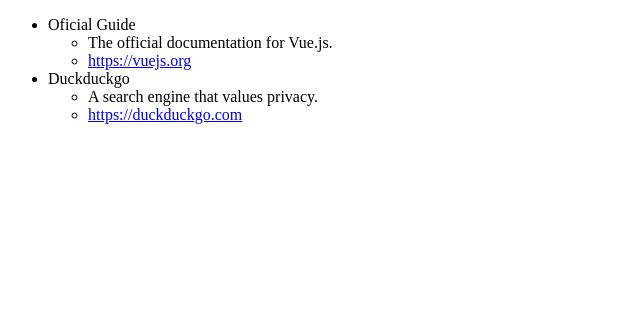
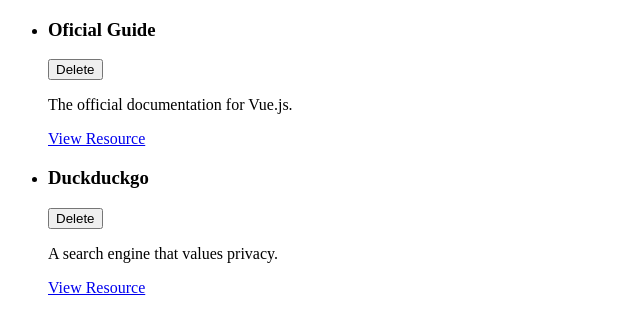
Before and after one commit to Nebucatnetzer/vuejs_course, a Vue app in the folder 2021-02-08 prj-cmp-01-starting-setup/: page / in a window 1280 px wide. Shown: the top 334 px of the page, without its empty margins (0-640 px from the left). Built offline with nearby package versions, Linux system fonts and the light colour scheme.

Commit message:
lesson 125: move the list to a component

```diff
--- a/2021-02-08 prj-cmp-01-starting-setup/src/App.vue
+++ b/2021-02-08 prj-cmp-01-starting-setup/src/App.vue
@@ -1,21 +1,22 @@
 <template>
   <ul>
-    <li v-for="resource in storedResources" :key="resource.id">
-      {{ resource.title }}
-      <ul>
-        <li>
-          {{ resource.description }}
-        </li>
-        <li>
-          <a :href="resource.link">{{ resource.link }}</a>
-        </li>
-      </ul>
-    </li>
+    <learning-resource
+      v-for="resource in storedResources"
+      :key="resource.id"
+      :title="resource.title"
+      :description="resource.description"
+      :link="resource.link"
+    ></learning-resource>
   </ul>
 </template>
 
 <script>
+import LearningResource from './components/resources/LearningResource';
+
 export default {
+  components: {
+    LearningResource
+  },
   data() {
     return {
       storedResources: [
--- /dev/null
+++ b/2021-02-08 prj-cmp-01-starting-setup/src/components/resources/LearningResource.vue
@@ -0,0 +1,20 @@
+<template>
+  <li>
+    <div>
+      <header>
+        <h3>{{ title }}</h3>
+        <button>Delete</button>
+      </header>
+    </div>
+    <p>{{ description }}</p>
+    <nav><a :href="link">View Resource</a></nav>
+  </li></template
+>
+
+<script>
+export default {
+  props: ['title', 'description', 'link']
+};
+</script>
+
+<style></style>
```
